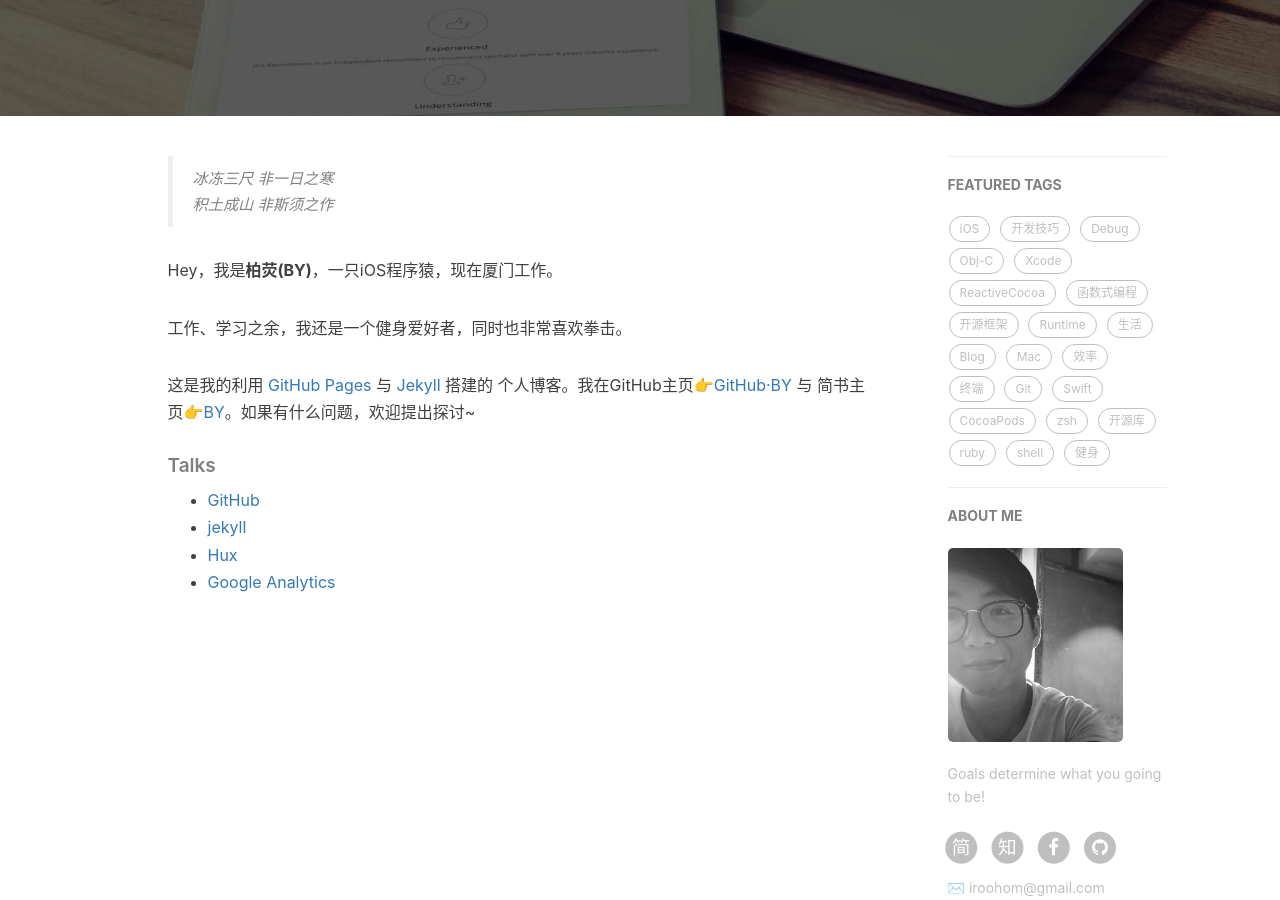
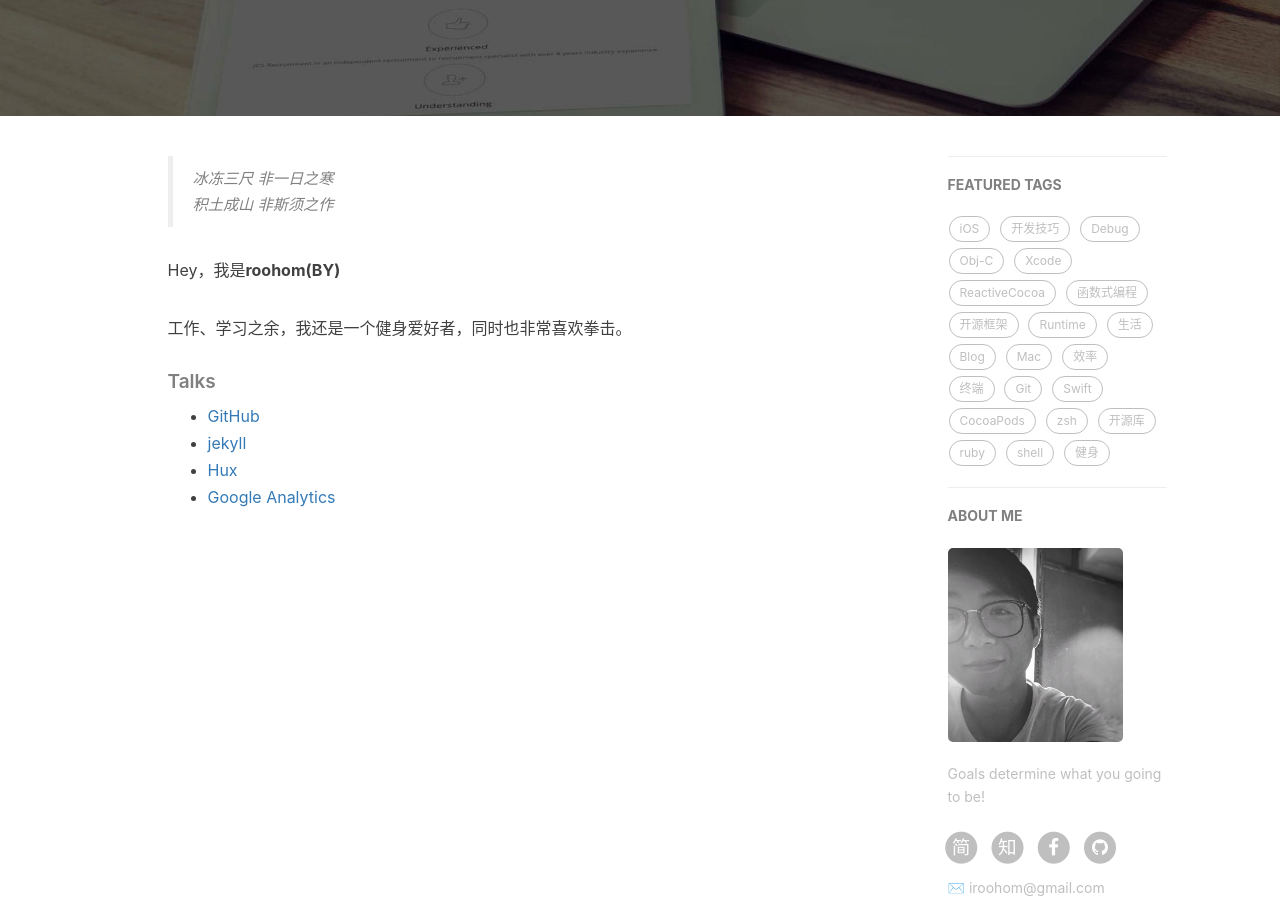
Before and after one commit to roohom/roohom.github.io, a Jekyll site: the page built from about.html, in a window 1280 px wide and 900 px high, scrolled down 302 px. Built offline with Jekyll 4.4.1, drawn with Linux system fonts in a browser that asks for light colours; nearby versions of some CDN libraries; comment, search, counter and statistics services are not loaded.

Commit message:
更改主页

```diff
--- a/_config.yml
+++ b/_config.yml
@@ -1,10 +1,10 @@
 # Site settings
 title: BY Blog
-SEOTitle: 柏荧的博客 | BY Blog
+SEOTitle: Roohom | BY Blog
 header-img: img/post-bg-desk.jpg
 email: iroohom@gmail.com
 description: "Every failure is leading towards success."
-keyword: "BY, BY Blog, 柏荧的博客, qiubaiying, 邱柏荧, iOS, Apple, iPhone"
+keyword: "BY, BY Blog, roohom的博客, roohom, 董如红, iOS, Apple, iPhone"
 url: "http://roohom.github.io"          # your host, for absolute URL
 baseurl: ""      # for example, '/blog' if your blog hosted on 'host/blog'
 github_repo: "https://github.com/roohom/roohom.github.io.git" # you code repository
--- a/about.html
+++ b/about.html
@@ -18,11 +18,10 @@ header-img: "img/post-bg-rwd.jpg"
     <blockquote><p>冰冻三尺 非一日之寒<br>
     积土成山 非斯须之作</p></blockquote>
 
-    <p>Hey，我是<strong>柏荧(BY)</strong>，一只iOS程序猿，现在厦门工作。</p>
+    <p>Hey，我是<strong>roohom(BY)</strong></p>
 
     <p>工作、学习之余，我还是一个健身爱好者，同时也非常喜欢拳击。</p>
 
-    <p>这是我的利用 <a href="https://pages.github.com/">GitHub Pages</a> 与 <a href="http://jekyll.com.cn/">Jekyll</a> 搭建的 个人博客。我在GitHub主页<a href="https://github.com/qiubaiying">👉GitHub·BY</a> 与 简书主页<a href="https://http://www.jianshu.com/u/e71990ada2fd">👉BY</a>。如果有什么问题，欢迎提出探讨~</p>
 
     <p></p>
 
```
